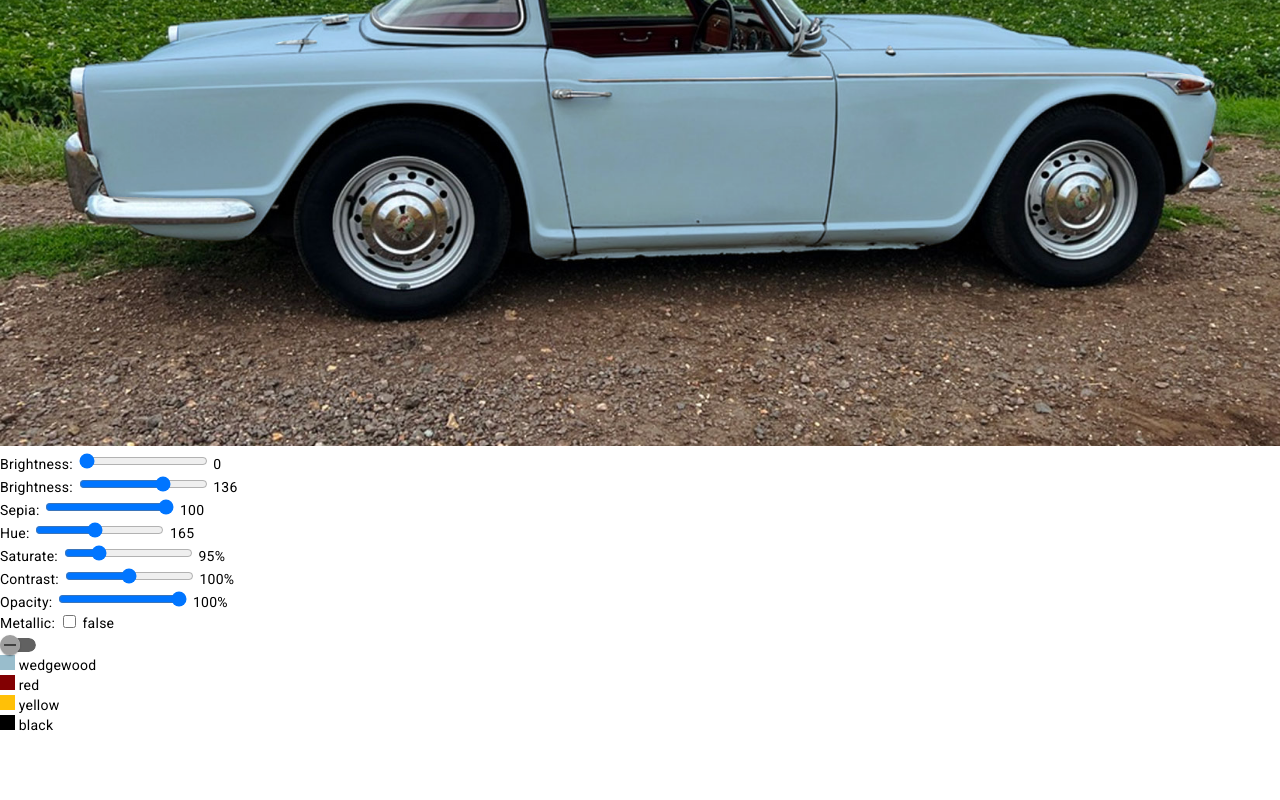
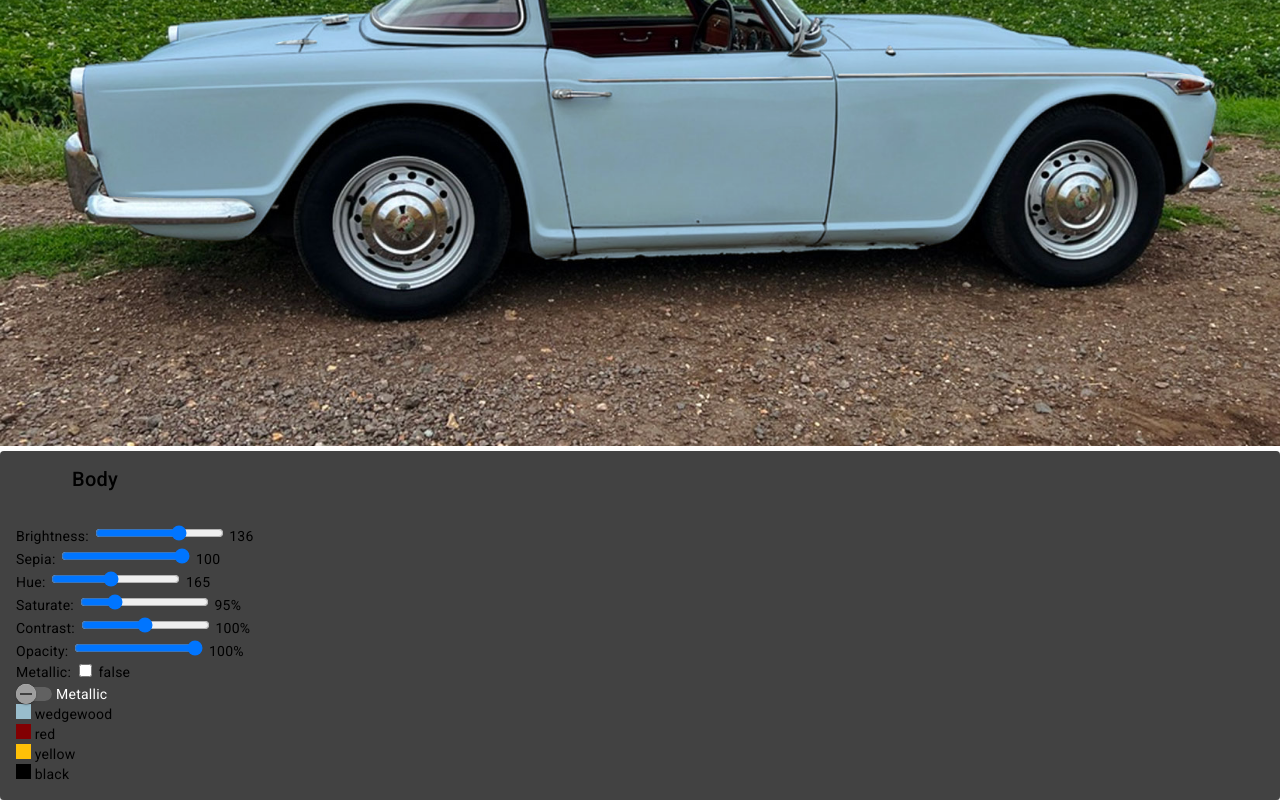
Before and after one commit to arallsopp/colouriser, an Angular app: page / in a window 1280 px wide. Shown: the part 271-1071 px from the top of the page. Before the commit the page ends 1006 px from the top, so only its background shows below. Built offline with nearby package versions, Linux system fonts and the light colour scheme.

Commit message:
STARTED integrating material cards, etc.

```diff
--- a/src/app/app.component.html
+++ b/src/app/app.component.html
@@ -18,8 +18,12 @@ Hello world
        src="assets/tr4a/body-mask.png">
 </div>
 
-<app-slider [min]="0" [max]="255" label="Brightness"></app-slider>
-
+<mat-card>
+  <mat-card-header>
+    <div mat-card-avatar class="example-header-image"></div>
+    <mat-card-title>Body</mat-card-title>
+  </mat-card-header>
+  <mat-card-content>
     <div class="slidecontainer">
       <label>Brightness</label>:
       <input type="range" min="0" max="200" value="100" class="slider" [(ngModel)]="brightness">
@@ -54,5 +58,6 @@ Hello world
       <div *ngFor="let swatch of swatches">
         <app-swatch-picker [swatch]="swatch" (click)="applyTemplate(swatch)" ></app-swatch-picker>
       </div>
-
     </div>
+  </mat-card-content>
+</mat-card>
--- a/src/app/app.module.ts
+++ b/src/app/app.module.ts
@@ -9,7 +9,7 @@ import { SwatchPickerComponent } from './components/swatch-picker/swatch-picker.
 import { BrowserAnimationsModule } from '@angular/platform-browser/animations';
 
 import { MatSlideToggleModule } from '@angular/material/slide-toggle';
-
+import {MatCardModule} from '@angular/material/card';
 
 @NgModule({
   declarations: [
@@ -22,7 +22,8 @@ import { MatSlideToggleModule } from '@angular/material/slide-toggle';
     AppRoutingModule,
     FormsModule,
     BrowserAnimationsModule,
-    MatSlideToggleModule
+    MatSlideToggleModule,
+    MatCardModule
   ],
   providers: [],
   bootstrap: [AppComponent]
```
Lines whose indentation alone changed are shown as unchanged.
